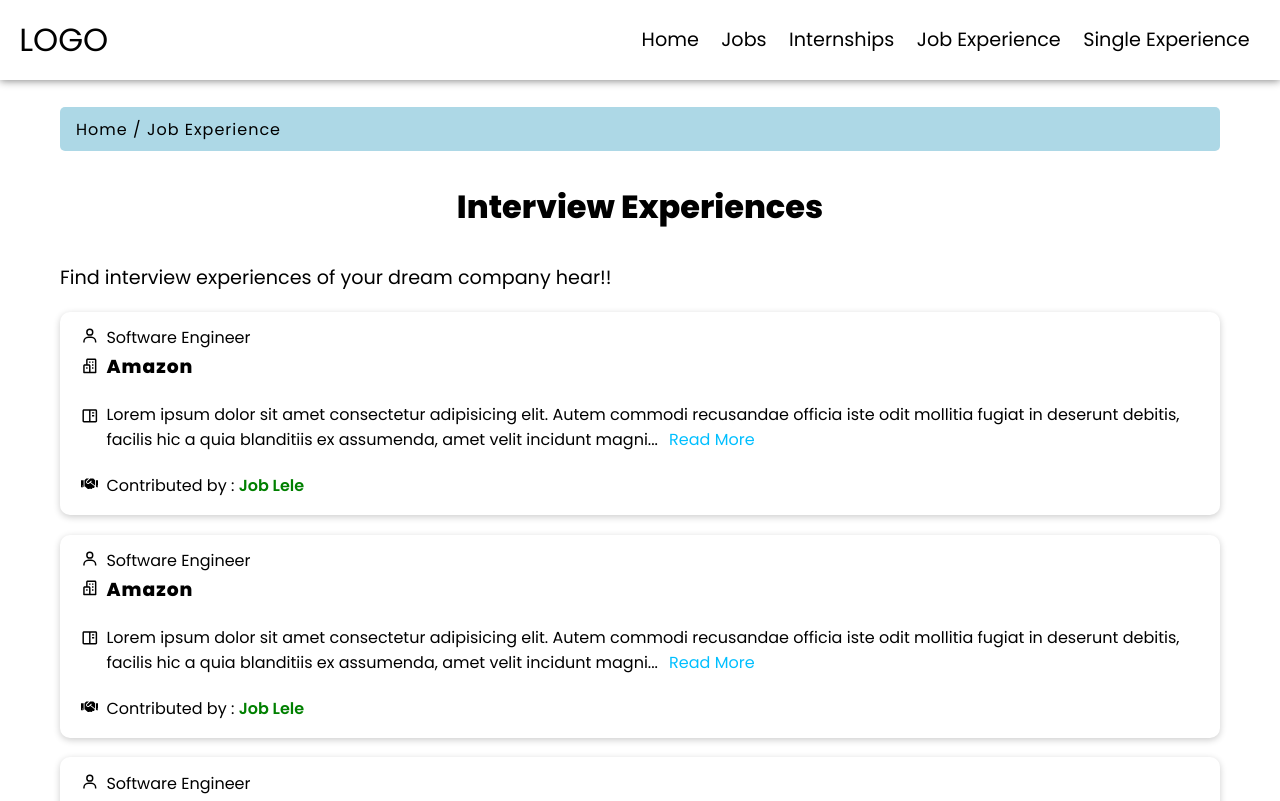
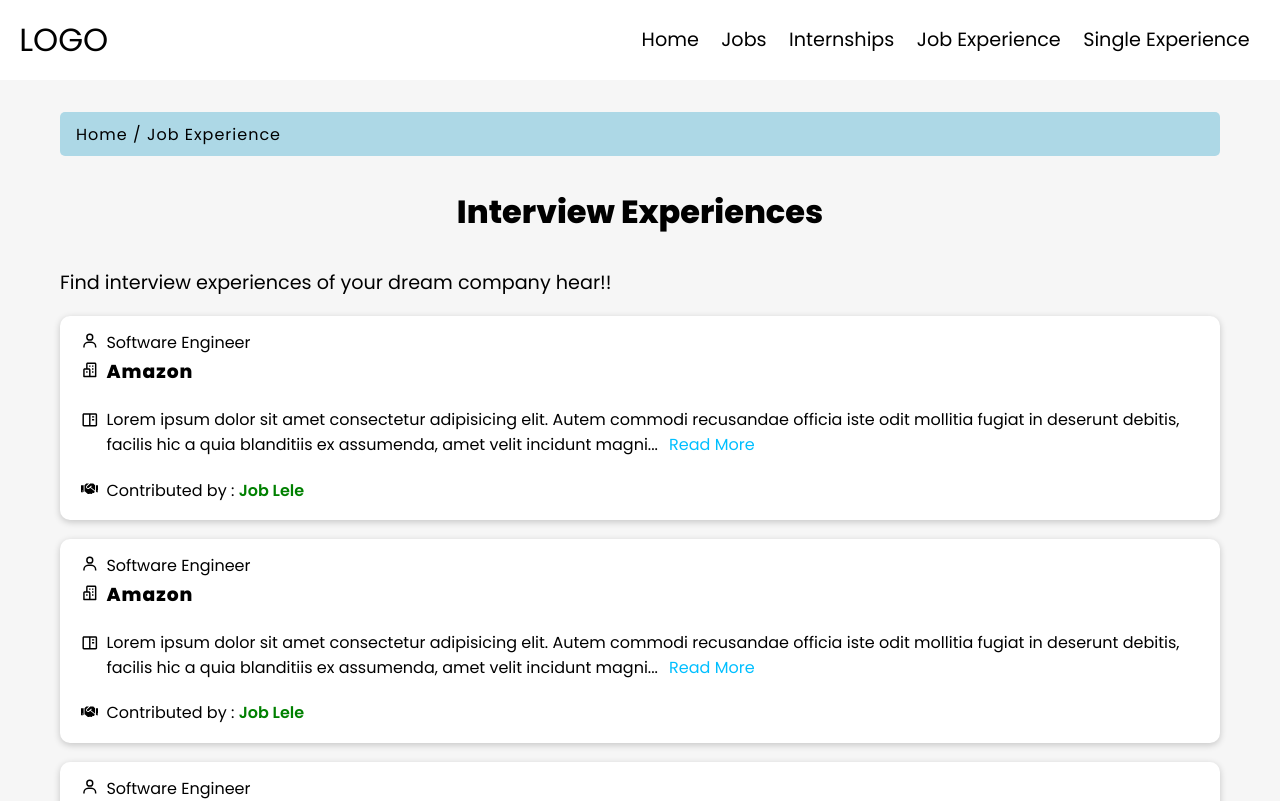
Before and after one commit to codescientist703/job-site, a React (Create React App) app in the folder jobsite/frontend/: page /job-experience in a window 1280 px wide. Shown: the top 801 px of the page. Built offline with nearby package versions, Linux system fonts and the light colour scheme.

Commit message:
added FluidContainer.js file
also edited some files to improve frontend

```diff
--- a/jobsite/frontend/src/components/Breadcumb/Breadcumb.elements.js
+++ b/jobsite/frontend/src/components/Breadcumb/Breadcumb.elements.js
@@ -6,8 +6,8 @@ export const BreadContainer = styled.ul`
 	background: lightblue;
 	padding: 0.6rem 1rem;
 	border-radius: 5px;
-	margin-top: 1.7rem;
-	margin: 1.7rem auto 1rem;
+	/* margin-top: 1.7rem; */
+	/* margin: 1.7rem auto 1rem; */
 `;
 export const BreadItems = styled.li``;
 export const BreadLink = styled(Link)`
--- a/jobsite/frontend/src/components/Button/Button.js
+++ b/jobsite/frontend/src/components/Button/Button.js
@@ -6,11 +6,11 @@ const Button = styled.button`
 	border: none;
 	background: ${({ theme }) => theme.button.background};
 	color: ${({ theme }) => theme.button.color};
-	transition: background 0.7s;
+	transition: background-color 0.7s;
 	border-radius: 5px;
 
 	&:hover {
-		background: ${({ theme }) => theme.button.hover.background};
+		background-color: ${({ theme }) => theme.button.hover.background};
 		cursor: pointer;
 		color: ${({ theme }) => theme.button.hover.color};
 	}
--- /dev/null
+++ b/jobsite/frontend/src/components/Container/FluidContainer.js
@@ -0,0 +1,9 @@
+import styled from 'styled-components/macro';
+
+const FluidContainer = styled.div`
+	width: 100%;
+    background-color: #f6f6f6;
+    padding: 2rem 0;
+`;
+
+export default FluidContainer;
--- a/jobsite/frontend/src/components/ExperienceCard/ExperienceCard.elements.js
+++ b/jobsite/frontend/src/components/ExperienceCard/ExperienceCard.elements.js
@@ -6,6 +6,11 @@ export const Card = styled.div`
 		type === 'single' ? 'none' : '0 2px 7px rgba(0, 0, 0, 0.2)'};
 	margin: 1.2rem 0;
 	border-radius: 10px;
+	background-color: #fff;
+
+	&:last-child{
+		margin-bottom: 0;
+	}
 `;
 
 export const CardHeader = styled.div`
--- a/jobsite/frontend/src/components/Header/Header.elements.js
+++ b/jobsite/frontend/src/components/Header/Header.elements.js
@@ -87,7 +87,13 @@ export const NavItem = styled.li`
 	font-size: 1.2rem;
 	margin-bottom: 0.7rem;
 
+	&:hover{
+		/* 	transform: scale(1.06); */
+		background-color: #00b0ff;
+		border-radius: 5px;
+		font-weight: 550;
 
+	}
 
 
 	@media screen and (min-width: ${({ theme }) => theme.lg}px) {
@@ -104,15 +110,9 @@ export const NavLink = styled(Link)`
 	padding: 0.2rem 0.6rem;
 	height: 100%;
 	color: #000;
-	transition: color 0s, transform 0.6s;
+	transition: color 0s, background-color 0.6s;
 
-	&:hover{
-		transform: scale(1.06);
-		background-color: #00b0ff;
-		border-radius: 5px;
-		color: #fff;
-		font-weight: 550;
-	}
+
 
 	@media screen and (min-width: ${({ theme }) => theme.lg}px) {
 		padding: 0 0.7rem;
--- a/jobsite/frontend/src/components/index.js
+++ b/jobsite/frontend/src/components/index.js
@@ -4,6 +4,7 @@ export { default as Footer } from './Footer/Footer';
 export { default as JobCard } from './JobCard/JobCard';
 export { default as Breadcumb } from './Breadcumb/Breadcumb';
 export { default as Container } from './Container/Container';
+export { default as FluidContainer } from './Container/FluidContainer';
 export { default as Seo } from './Seo/Seo';
 export { default as Content } from './Content/Content';
 export { default as ExperienceCard } from './ExperienceCard/ExperienceCard';
--- a/jobsite/frontend/src/pages/JobExperience/JobExperience.js
+++ b/jobsite/frontend/src/pages/JobExperience/JobExperience.js
@@ -5,7 +5,7 @@ import {
     Paragraph,
 
 } from './JobExperience.elements';
-import { Breadcumb, ExperienceCard } from '../../components'
+import { Breadcumb, ExperienceCard, FluidContainer } from '../../components'
 
 function JobExperience() {
 
@@ -15,6 +15,7 @@ function JobExperience() {
     ];
 
     return (
+        <FluidContainer>
             <Container>
                 <Breadcumb breadData={breadData} />
                 <Title>Interview Experiences</Title>
@@ -25,6 +26,8 @@ function JobExperience() {
                 <ExperienceCard />
                 <ExperienceCard />
             </Container>
+        </FluidContainer>
+
     )
 }
 
--- a/jobsite/frontend/src/pages/JobExperienceSingle/JobExperienceSingle.elements.js
+++ b/jobsite/frontend/src/pages/JobExperienceSingle/JobExperienceSingle.elements.js
@@ -14,6 +14,7 @@ export const SingleJobContainer = styled.div`
 	border: 1px solid #ddd;
 	border-radius: 5px;
 	margin-bottom: 2rem;
+	background-color: #fff;
 `;
 
 export const ShareIcon = styled(FiShare2)`
--- a/jobsite/frontend/src/pages/JobExperienceSingle/JobExperienceSingle.js
+++ b/jobsite/frontend/src/pages/JobExperienceSingle/JobExperienceSingle.js
@@ -11,6 +11,7 @@ import {
 	Content,
 	Breadcumb,
 	ExperienceCard,
+	FluidContainer
 } from '../../components';
 
 import React from 'react';
@@ -22,6 +23,8 @@ const JobExperienceSingle = () => {
 		{ name: 'singlejob expereince', link: '/job-experience/exp' },
 	];
 	return (
+		<FluidContainer>
+
 			<Container>
 				<Breadcumb breadData={breadData} width={'lg'} />
 				<JobTitle>Interview Experience for Flipkart</JobTitle>
@@ -42,6 +45,7 @@ const JobExperienceSingle = () => {
 					</Content>
 				</SingleJobContainer>
 			</Container>
+		</FluidContainer>
 	);
 };
 
--- a/jobsite/frontend/src/pages/JobList/JobList.js
+++ b/jobsite/frontend/src/pages/JobList/JobList.js
@@ -5,6 +5,7 @@ import {
 	Container,
 	Filter,
 	LayoutContainer,
+	FluidContainer
 } from '../../components';
 import {
 	MainContainer,
@@ -99,6 +100,9 @@ const JobList = (props) => {
 	};
 
 	return (
+		<FluidContainer>
+
+
 			<Container>
 				{isLoading ? (
 					<div>Loading...</div>
@@ -139,6 +143,7 @@ const JobList = (props) => {
 						</LayoutContainer>
 					)}
 			</Container>
+		</FluidContainer>
 	);
 };
 
--- a/jobsite/frontend/src/pages/JobSingle/JobSingle.js
+++ b/jobsite/frontend/src/pages/JobSingle/JobSingle.js
@@ -5,7 +5,7 @@ import {
 	ShareIcon,
 	ApplyBtn,
 } from './JobSingle.elements';
-import { JobCard, Container, Content, Breadcumb } from '../../components';
+import { JobCard, Container, Content, Breadcumb, FluidContainer } from '../../components';
 
 import React from 'react';
 
@@ -16,6 +16,9 @@ const JobSingle = () => {
 		{ name: 'job', link: '/category/jobname' },
 	];
 	return (
+		<FluidContainer>
+
+
 			<Container>
 				<Breadcumb breadData={breadData} width={'lg'} />
 				<JobTitle>Web Developer at Flipkart</JobTitle>
@@ -37,6 +40,7 @@ const JobSingle = () => {
 					<ApplyBtn>Apply Now</ApplyBtn>
 				</SingleJobContainer>
 			</Container>
+		</FluidContainer>
 	);
 };
 
```
Lines whose indentation alone changed are shown as unchanged.
